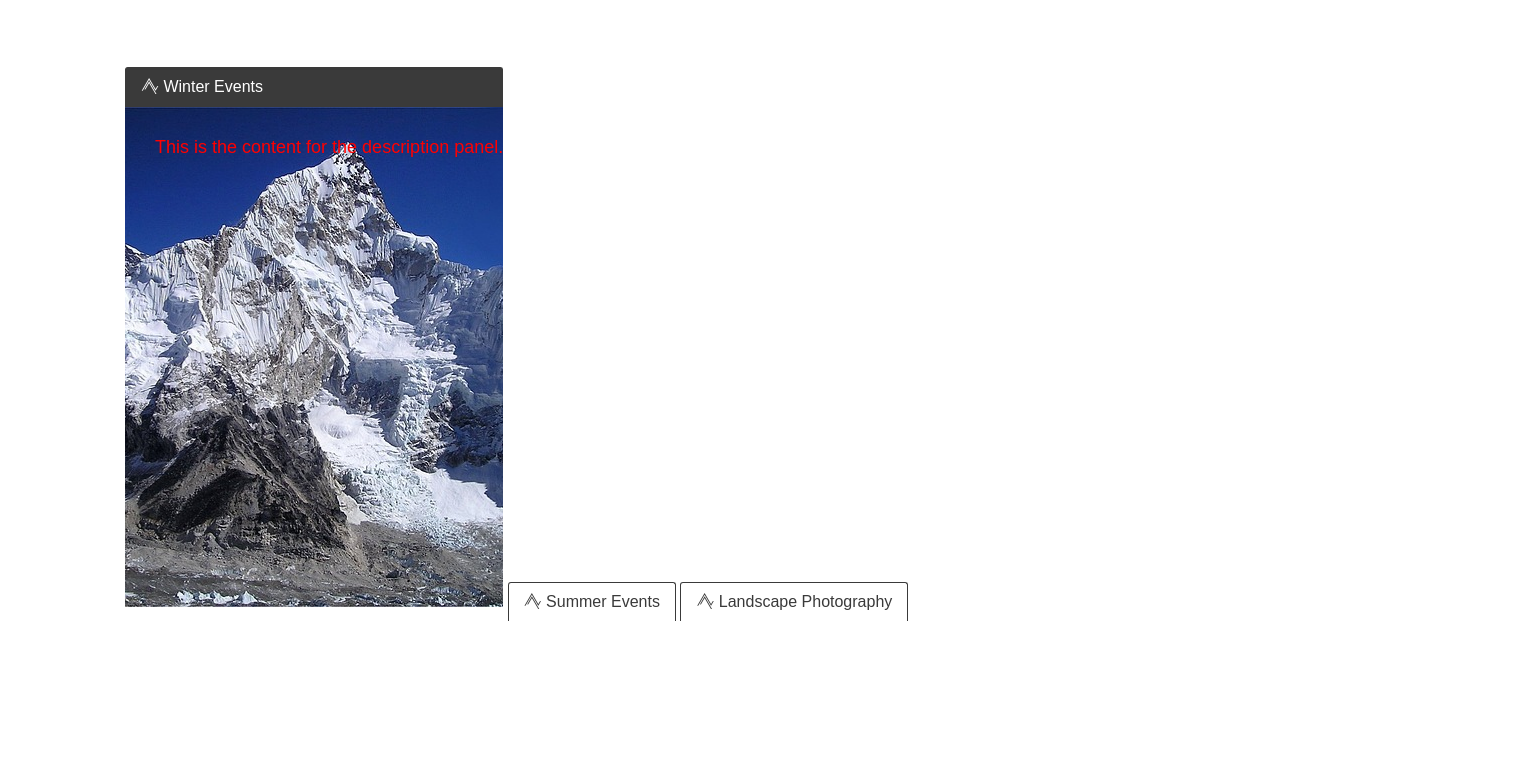
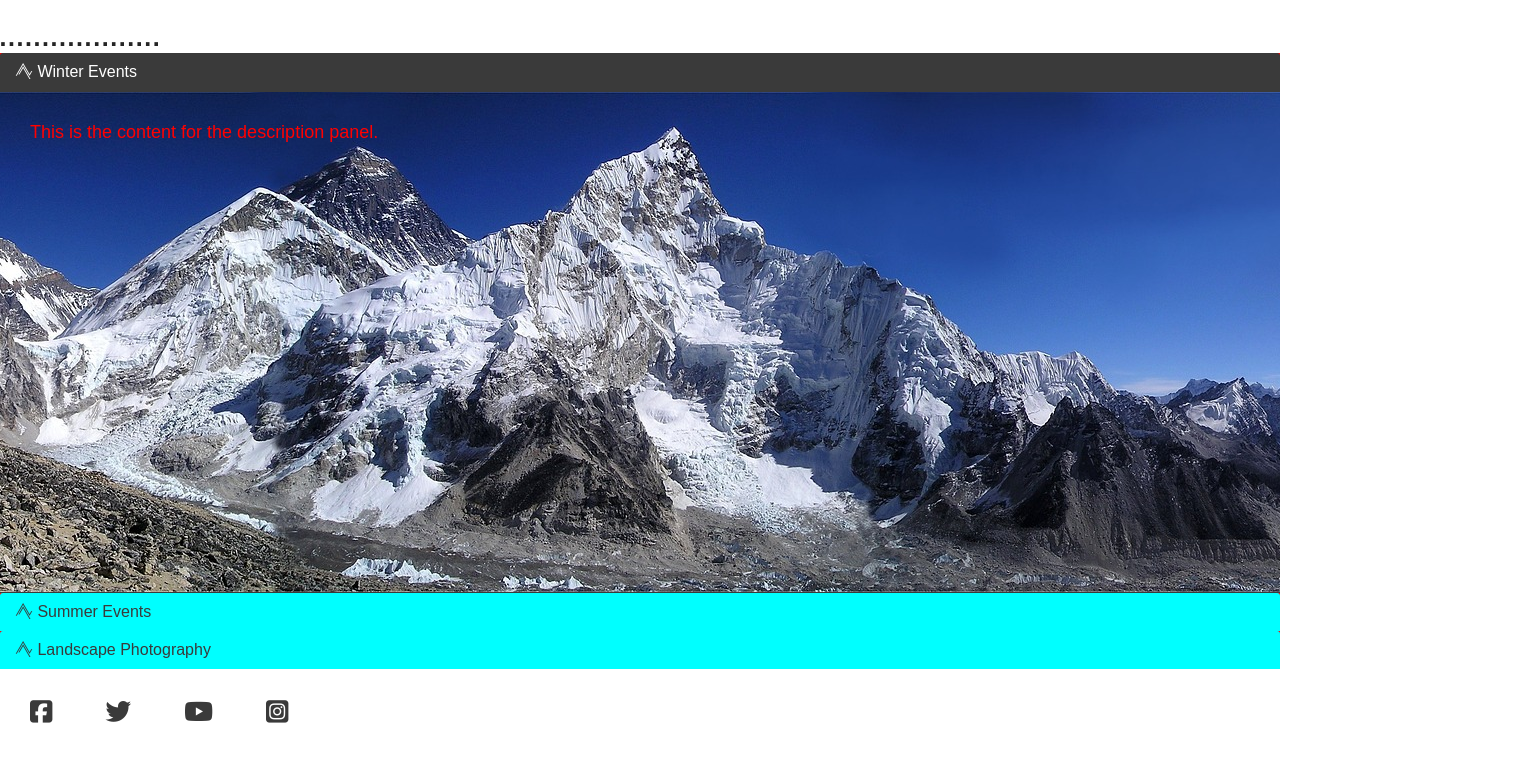
Before and after one commit to NB1355/Dev-PP1, a plain HTML site: page index.html in a window 1280 px wide. Shown: the part 58-824 px from the top of the page, 1530 px wide, since content can reach past the window. Drawn offline with nearby package versions, Linux system fonts and the light colour scheme.

```diff
--- a/assets/css/style.css
+++ b/assets/css/style.css
@@ -22,7 +22,7 @@ h2 {
 /*============================================ HEADER ========*/
 
 #logo {
-  float: left;
+  float:left;
   font-size: 240%;
   margin-left: 30px;
 }
@@ -53,57 +53,46 @@ h2 {
 }
 
 #menu a:hover {
-  border-bottom: 1px solid #3a3a3a;
+  border-bottom: 1px solid red;
 }
 
+/*================*/
 
-/*=========================================== FOOTER ========*/
-
-footer {
-  margin-top: 500px;
-  height: 100px;
-  margin-left: 30px;
-
+#a {
+  overflow: hidden;
+  position: relative;
+  width: 100%;
 }
 
-footer ul {
-  text-align: left;
-}
-
-footer li {
-  display: inline-block;
-  margin-right: 4%;
-}
-
-footer i {
-
-  font-size: 160%;
-  color: #3a3a3a;
+#b {
+  overflow: hidden;
+  position: relative;
+  width: 100%;
+  background-color: red;
 }
 
 /*==============================================================*/
+
 .tabs {
   list-style: none;
   position: relative;
-  margin: 0;
-  padding: 125px;
   width: 100%;
   font-family: sans-serif
-}
 
-.tabs li {
-  display: inline-block;
 }
 
 .tabs input[type="radio"] {
   display: none;
 }
 
+.tabs li {
+  display: block;
+}
 .tabs label {
   display: block;
   cursor: pointer;
   padding: 10px 15px;
-  border: 1px solid #3a3a3a;
+  background-color: aqua;
   border-bottom: 0;
   border-radius: 3px 3px 0 0;
 }
@@ -114,6 +103,7 @@ footer i {
   width: 100%;
   position: Absolutr;
   border-top: 1px solid #3a3a3a;
+  border-bottom: 1px solid #3a3a3a;
   height: 500px;
 }
 
@@ -148,3 +138,27 @@ footer i {
 .tabs [id^="tab"]:checked~[id^="tab-panel"] {
   display: block;
 }
+
+/*=========================================== FOOTER ========*/
+
+footer {
+  position: relative;
+  height: 100px;
+  margin-left: 30px;
+  margin-top: 30px;
+}
+
+footer ul {
+  text-align: left;
+}
+
+footer li {
+  display: inline-block;
+  margin-right: 4%;
+}
+
+footer i {
+
+  font-size: 160%;
+  color: #3a3a3a;
+}
--- a/index.html
+++ b/index.html
@@ -34,11 +34,11 @@
         </nav>
     </header>
 
-    <section>
-
+    <section id="a">
+        <div><h2>...................</h2></div>
     </section>
 
-    <section>
+    <section id="b">
         <ul class="tabs">
             <li>
                 <input id="tab1" type="radio" name="tabs" checked />
```
